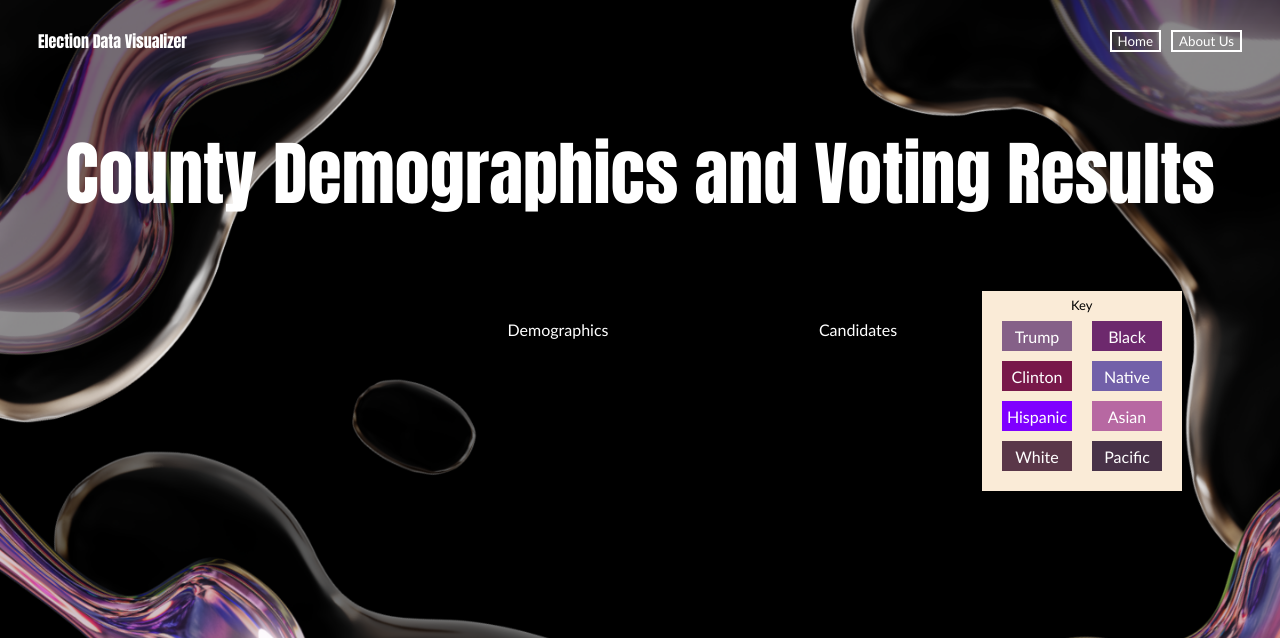
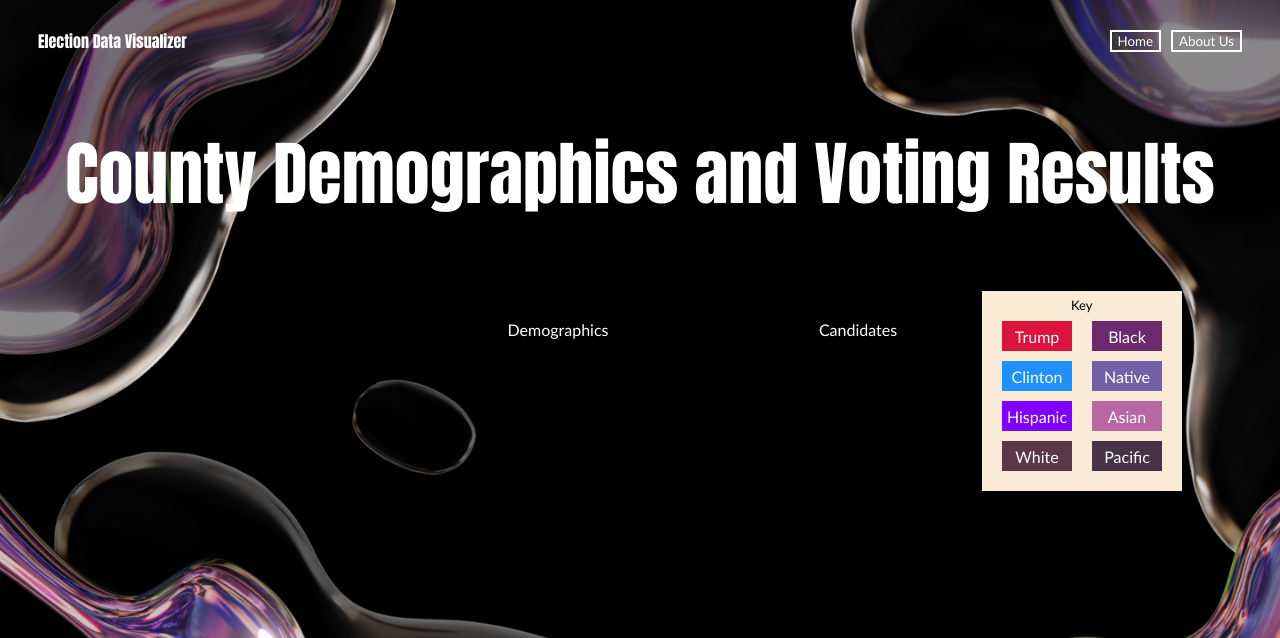
Before and after one commit to stellathompson/fighting-fish, a Flask app: template Election Website/templates/results-page.html in a window 1280 px wide. Shown: the top 638 px of the page. Run offline with Flask 3, Linux system fonts and the light colour scheme; the template is opened without the code that fills it, so the values that code supplies are empty; parts of the project's set-up code (start-up, migrations or seed data) failed here and were passed over; some libraries are stand-ins or nearby versions.

Commit message:
Update results-page.css

```diff
--- a/Election Website/static/results-page.css
+++ b/Election Website/static/results-page.css
@@ -113,7 +113,7 @@
     color: white;
     height: 30px;
     width: 70px;
-    background-color: #856088;
+    background-color: #DC143C;
     top: 30px;
     left: 20px;
   }
@@ -127,7 +127,7 @@
     color: white;
     height: 30px;
     width: 70px;
-    background-color: #78184A;
+    background-color: #1E90FF;
     top: 70px;
     left: 20px;
   }
```
